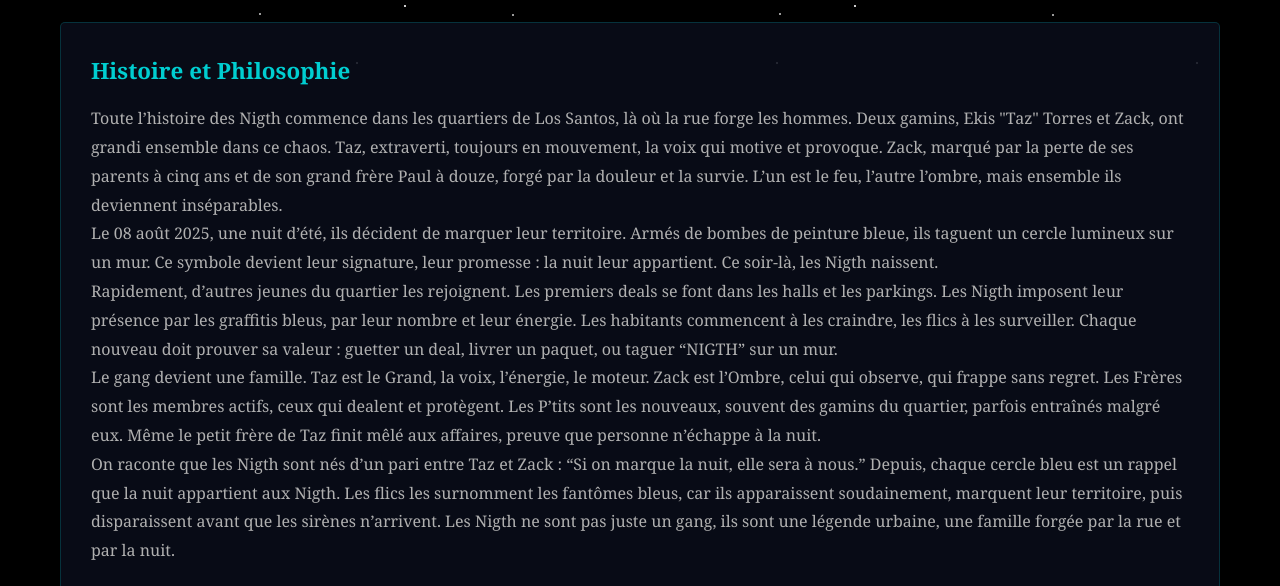
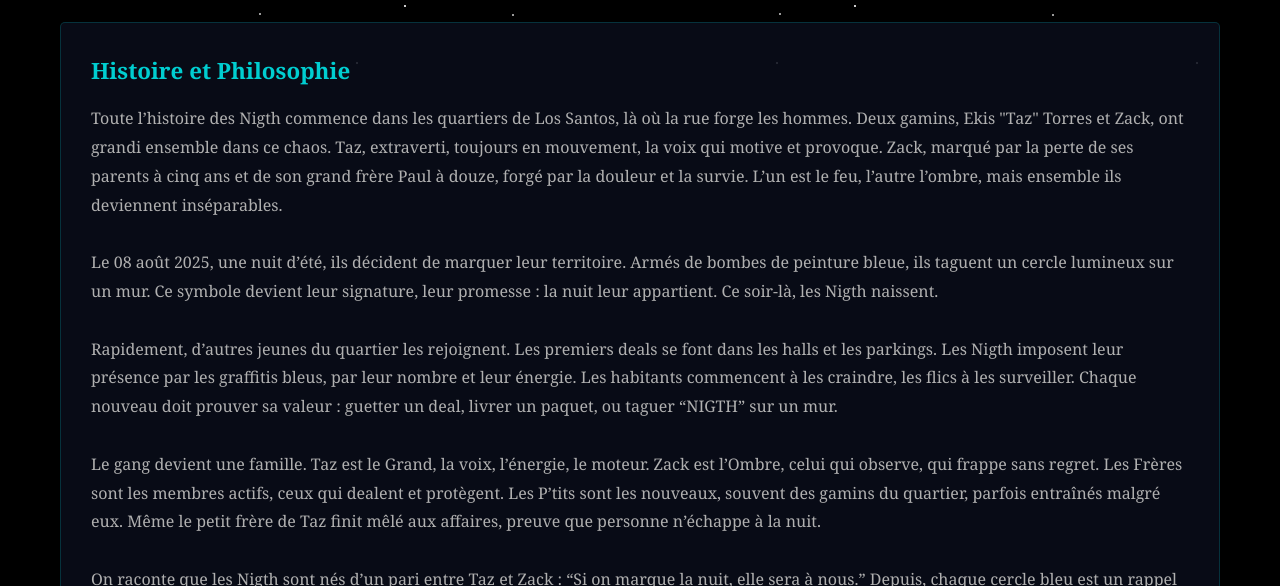
Before and after one commit to cautshocreations-cell/Nighys, a plain HTML site: page index.html in a window 1280 px wide. Shown: the part 714-1300 px from the top of the page. Drawn offline with Linux system fonts and the light colour scheme.

Commit message:
Update index.html

```diff
--- a/index.html
+++ b/index.html
@@ -33,10 +33,10 @@
             <div class="content-box">
                 <h3>Histoire et Philosophie</h3>
                 <p>
-                Toute l’histoire des Nigth commence dans les quartiers de Los Santos, là où la rue forge les hommes. Deux gamins, Ekis "Taz" Torres et Zack, ont grandi ensemble dans ce chaos. Taz, extraverti, toujours en mouvement, la voix qui motive et provoque. Zack, marqué par la perte de ses parents à cinq ans et de son grand frère Paul à douze, forgé par la douleur et la survie. L’un est le feu, l’autre l’ombre, mais ensemble ils deviennent inséparables.<BR>
-Le 08 août 2025, une nuit d’été, ils décident de marquer leur territoire. Armés de bombes de peinture bleue, ils taguent un cercle lumineux sur un mur. Ce symbole devient leur signature, leur promesse : la nuit leur appartient. Ce soir-là, les Nigth naissent.<BR>
-Rapidement, d’autres jeunes du quartier les rejoignent. Les premiers deals se font dans les halls et les parkings. Les Nigth imposent leur présence par les graffitis bleus, par leur nombre et leur énergie. Les habitants commencent à les craindre, les flics à les surveiller. Chaque nouveau doit prouver sa valeur : guetter un deal, livrer un paquet, ou taguer “NIGTH” sur un mur.<BR>
-Le gang devient une famille. Taz est le Grand, la voix, l’énergie, le moteur. Zack est l’Ombre, celui qui observe, qui frappe sans regret. Les Frères sont les membres actifs, ceux qui dealent et protègent. Les P’tits sont les nouveaux, souvent des gamins du quartier, parfois entraînés malgré eux. Même le petit frère de Taz finit mêlé aux affaires, preuve que personne n’échappe à la nuit.<BR>
+                Toute l’histoire des Nigth commence dans les quartiers de Los Santos, là où la rue forge les hommes. Deux gamins, Ekis "Taz" Torres et Zack, ont grandi ensemble dans ce chaos. Taz, extraverti, toujours en mouvement, la voix qui motive et provoque. Zack, marqué par la perte de ses parents à cinq ans et de son grand frère Paul à douze, forgé par la douleur et la survie. L’un est le feu, l’autre l’ombre, mais ensemble ils deviennent inséparables.<BR><BR>
+Le 08 août 2025, une nuit d’été, ils décident de marquer leur territoire. Armés de bombes de peinture bleue, ils taguent un cercle lumineux sur un mur. Ce symbole devient leur signature, leur promesse : la nuit leur appartient. Ce soir-là, les Nigth naissent.<BR><BR>
+Rapidement, d’autres jeunes du quartier les rejoignent. Les premiers deals se font dans les halls et les parkings. Les Nigth imposent leur présence par les graffitis bleus, par leur nombre et leur énergie. Les habitants commencent à les craindre, les flics à les surveiller. Chaque nouveau doit prouver sa valeur : guetter un deal, livrer un paquet, ou taguer “NIGTH” sur un mur.<BR><BR>
+Le gang devient une famille. Taz est le Grand, la voix, l’énergie, le moteur. Zack est l’Ombre, celui qui observe, qui frappe sans regret. Les Frères sont les membres actifs, ceux qui dealent et protègent. Les P’tits sont les nouveaux, souvent des gamins du quartier, parfois entraînés malgré eux. Même le petit frère de Taz finit mêlé aux affaires, preuve que personne n’échappe à la nuit.<BR><BR>
 On raconte que les Nigth sont nés d’un pari entre Taz et Zack : “Si on marque la nuit, elle sera à nous.” Depuis, chaque cercle bleu est un rappel que la nuit appartient aux Nigth. Les flics les surnomment les fantômes bleus, car ils apparaissent soudainement, marquent leur territoire, puis disparaissent avant que les sirènes n’arrivent. Les Nigth ne sont pas juste un gang, ils sont une légende urbaine, une famille forgée par la rue et par la nuit.
                 </p>
             </div>
```
